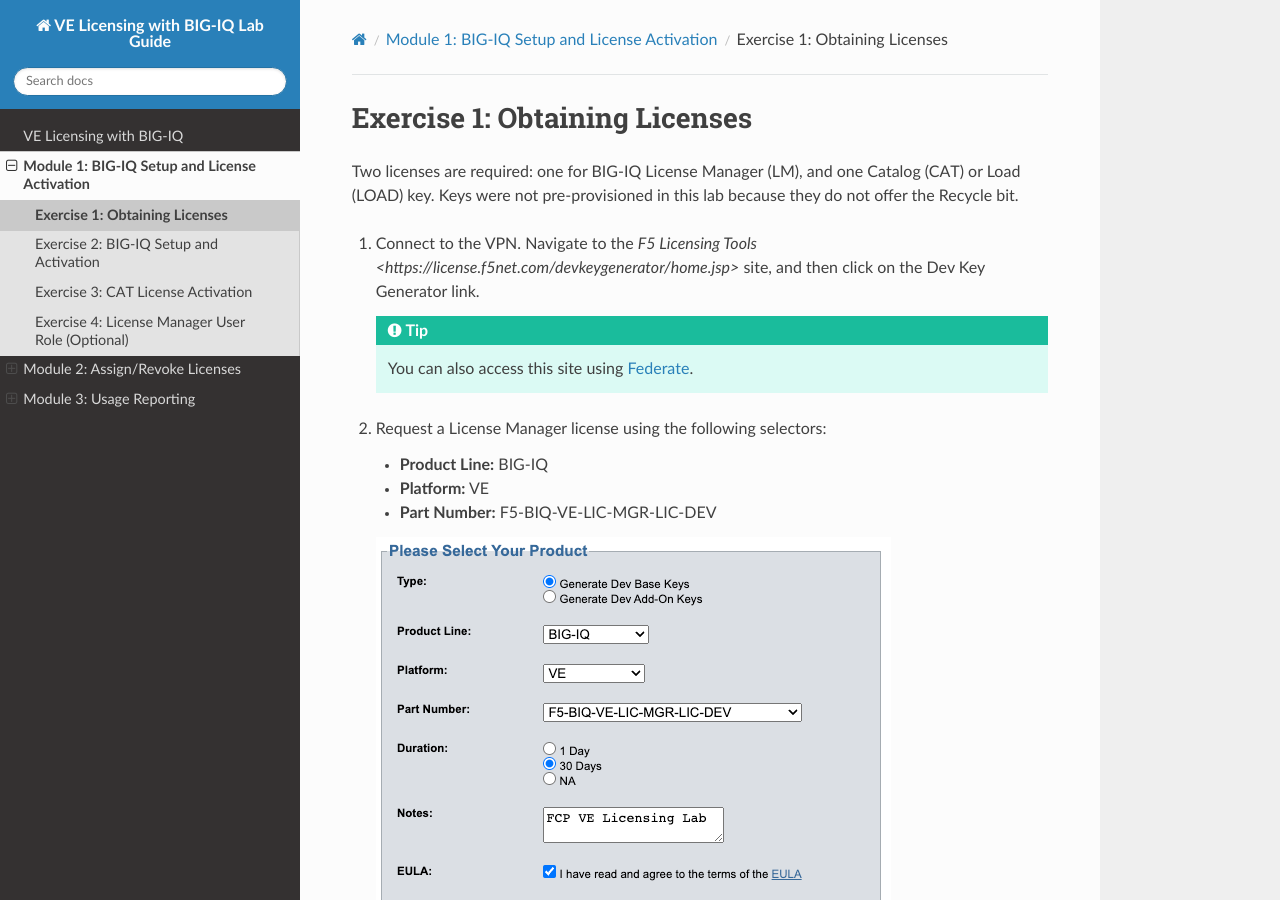
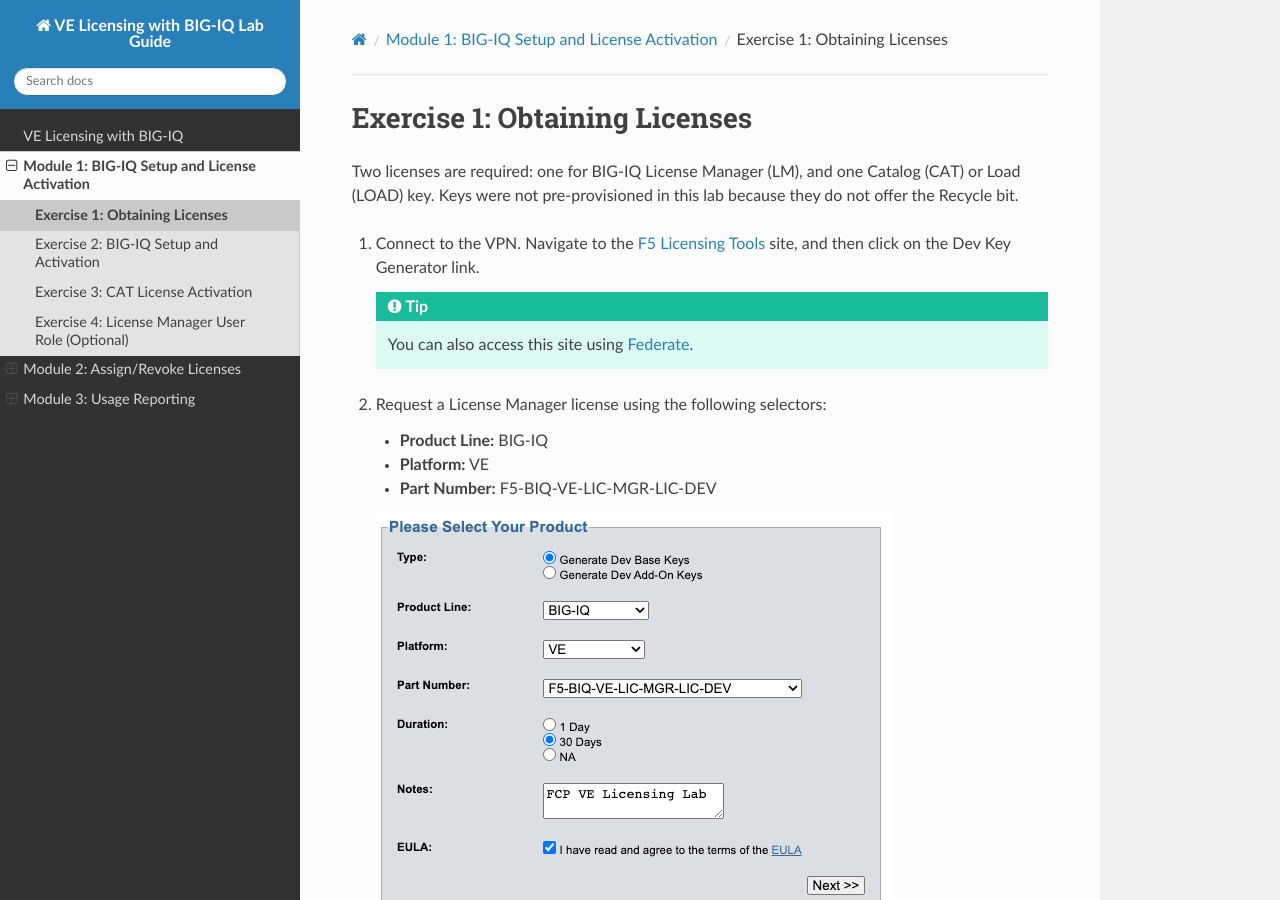
Before and after one commit to marcopaulo42/BIG-IQ-licensing-lab-guide, a Sphinx documentation site: the page built from docs/licensing/licenses.rst, in a window 1280 px wide and 900 px high. Built offline with Sphinx 7.4.7 and the Read the Docs theme 2.0.0, drawn with Linux system fonts in a browser that asks for light colours.

Commit message:
Update licenses.rst

```diff
--- a/docs/licensing/licenses.rst
+++ b/docs/licensing/licenses.rst
@@ -6,7 +6,7 @@
 Two licenses are required: one for BIG-IQ License Manager (LM), and one Catalog (CAT) or Load (LOAD) key. Keys were not
 pre-provisioned in this lab because they do not offer the Recycle bit.
 
-#. Connect to the VPN. Navigate to the `F5 Licensing Tools <https://license.f5net.com/devkeygenerator/home.jsp>` site,
+#. Connect to the VPN. Navigate to the `F5 Licensing Tools <https://license.f5net.com/devkeygenerator/home.jsp>`_ site,
    and then click on the Dev Key Generator link.
 
    .. tip:: You can also access this site using `Federate <https://federate.f5.com>`_.
```
